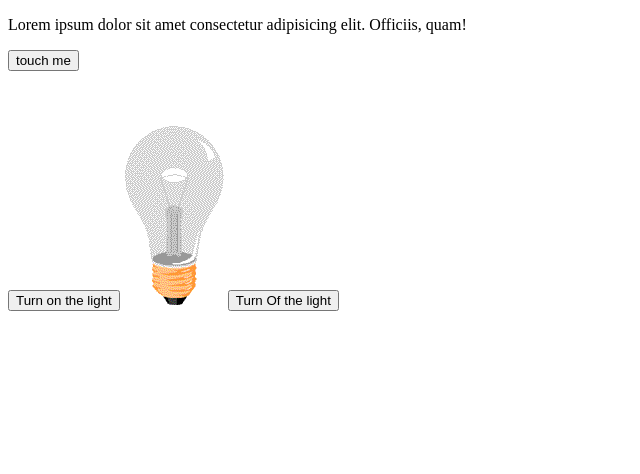
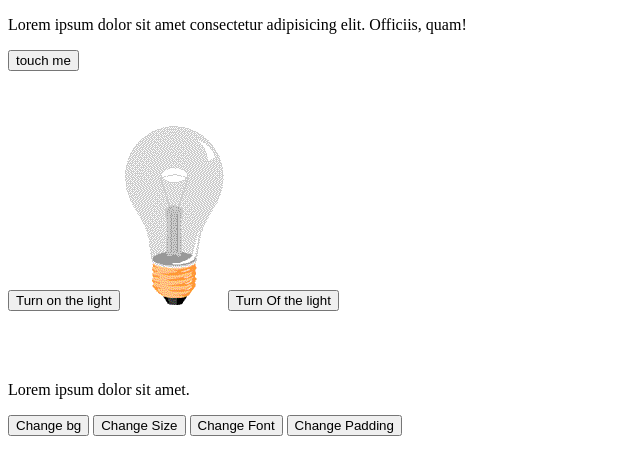
Before and after one commit to sagor4202/W3S-Practice, a plain HTML site: page jScript w3S/part01/index.html in a window 1280 px wide. Shown: the whole page, without its empty margins (0-640 px from the left). Drawn offline with Linux system fonts and the light colour scheme.

Commit message:
new push

```diff
--- a/jScript w3S/part01/index.html
+++ b/jScript w3S/part01/index.html
@@ -1,20 +1,36 @@
 <!DOCTYPE html>
 <html lang="en">
+
 <head>
     <meta charset="UTF-8">
     <meta name="viewport" content="width=device-width, initial-scale=1.0">
     <title>Document</title>
 </head>
+
 <body>
 
-    <p id="demo" >Lorem ipsum dolor sit amet consectetur adipisicing elit. Officiis, quam!</p>
+    <p id="demo">Lorem ipsum dolor sit amet consectetur adipisicing elit. Officiis, quam!</p>
     <button type="button" onclick=' document.getElementById("demo").innerHTML = "thats ok "'>touch me</button>
 
-<br><br><br><br>
+    <br><br><br><br>
 
     <button onclick="document.getElementById('image').src='download (20).png'">Turn on the light</button>
     <img id="image" src="download (20).png" alt="light">
     <button onclick="document.getElementById('image').src='download (21).png'">Turn Of the light</button>
+    <br><br><br><br>
+
+    <p id="demo1">Lorem ipsum dolor sit amet.</p>
+    <button onclick="document.getElementById('demo1').style.backgroundColor = 'red' "> Change bg </button>
+
+    <button onclick="document.getElementById('demo1').style.fontSize = '30px' "> Change Size </button>
+
+        <button onclick="document.getElementById('demo1').style.fontFamily = 'Courier New, monospace' "> Change Font </button>
+
+
+         <button onclick="document.getElementById('demo1').style.padding = '20px' "> Change Padding</button>
+
+    <br><br><br>
 
 </body>
+
 </html>
```
